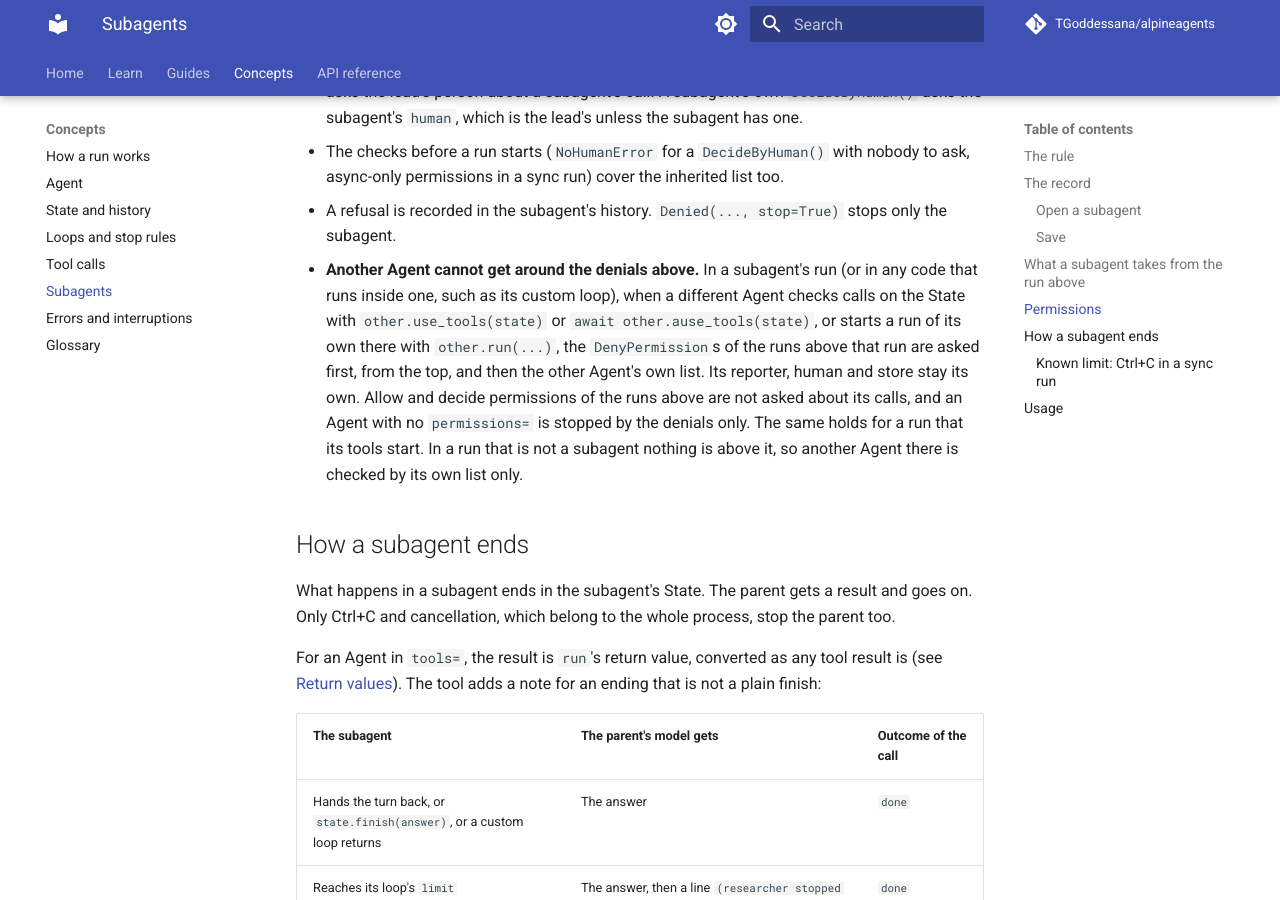
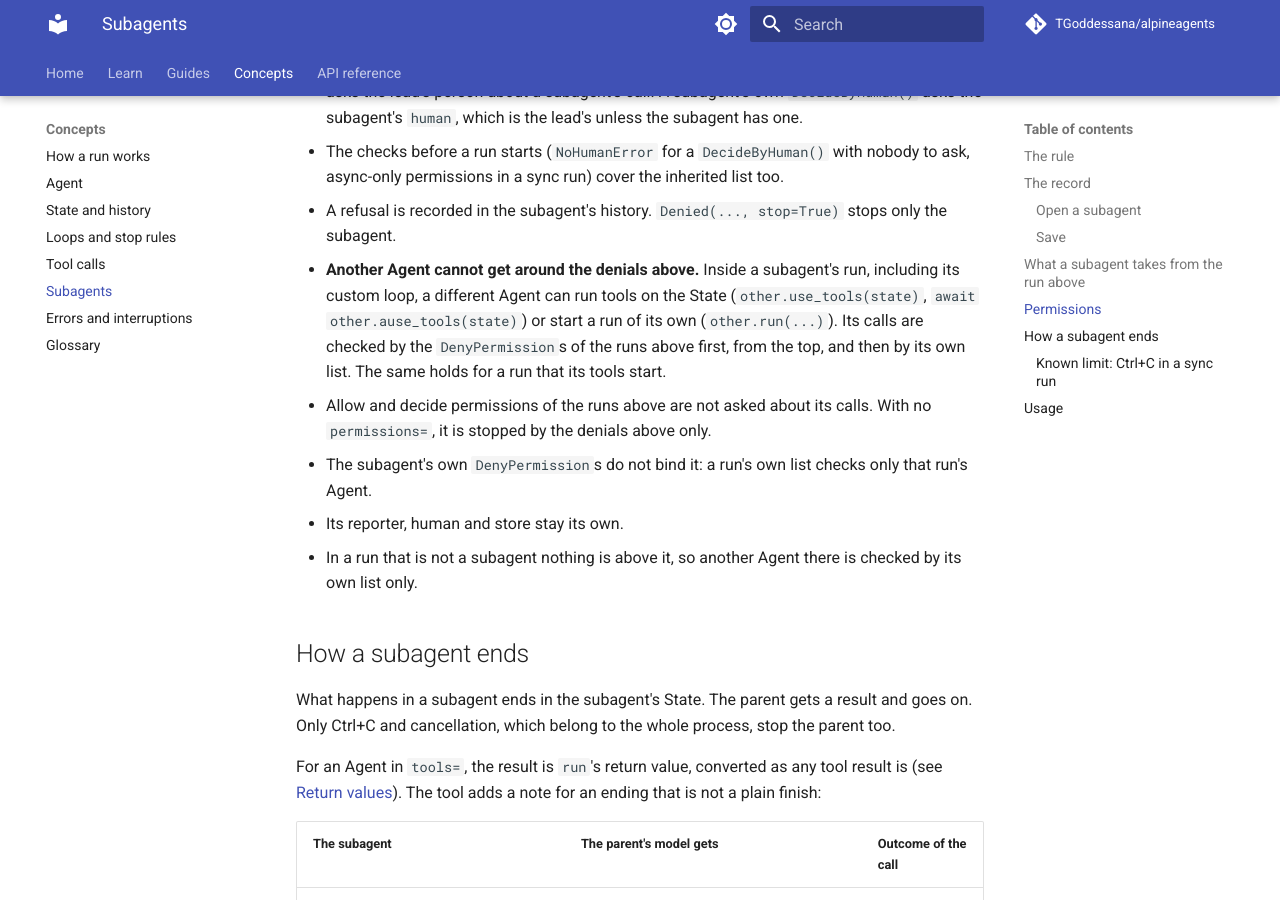
Before and after one commit to TGoddessana/alpineagents, an MkDocs documentation site: the page built from docs/concepts/subagents.md, in a window 1280 px wide and 900 px high, scrolled down 4149 px. Built offline with MkDocs 1.6.1 and Material for MkDocs 9.7.7, drawn with Linux system fonts in a browser that asks for light colours; comment, search, counter and statistics services are not loaded.

Commit message:
Split the subagent deny rule into short points and rewrap long lines
The concepts page described how another Agent is checked inside a subagent's run in one long paragraph; it is now a
lead sentence and short points, and says that the subagent's own deny rules do not bind that Agent. Two prose lines
in the CHANGELOG and the concepts page went past 120 columns.

```diff
--- a/docs/concepts/subagents.md
+++ b/docs/concepts/subagents.md
@@ -135,13 +135,15 @@ nobody allows is refused. See [How permissions decide](../guides/permissions.md#
 - The checks before a run starts (`NoHumanError` for a `DecideByHuman()` with nobody to ask, async-only permissions in
   a sync run) cover the inherited list too.
 - A refusal is recorded in the subagent's history. `Denied(..., stop=True)` stops only the subagent.
-- **Another Agent cannot get around the denials above.** In a subagent's run (or in any code that runs inside one, such
-  as its custom loop), when a different Agent checks calls on the State with `other.use_tools(state)` or
-  `await other.ause_tools(state)`, or starts a run of its own there with `other.run(...)`, the `DenyPermission`s of the
-  runs above that run are asked first, from the top, and then the other Agent's own list. Its reporter, human and store
-  stay its own. Allow and decide permissions of the runs above are not asked about its calls, and an Agent with no
-  `permissions=` is stopped by the denials only. The same holds for a run that its tools start. In a run that is not a subagent nothing is above it, so another Agent there
-  is checked by its own list only.
+- **Another Agent cannot get around the denials above.** Inside a subagent's run, including its custom loop, a
+  different Agent can run tools on the State (`other.use_tools(state)`, `await other.ause_tools(state)`) or start a
+  run of its own (`other.run(...)`). Its calls are checked by the `DenyPermission`s of the runs above first, from the
+  top, and then by its own list. The same holds for a run that its tools start.
+  - Allow and decide permissions of the runs above are not asked about its calls. With no `permissions=`, it is
+    stopped by the denials above only.
+  - The subagent's own `DenyPermission`s do not bind it: a run's own list checks only that run's Agent.
+  - Its reporter, human and store stay its own.
+  - In a run that is not a subagent nothing is above it, so another Agent there is checked by its own list only.
 
 ## How a subagent ends
 
```
Also changed, not shown: CHANGELOG.md (+3 -2 lines).
